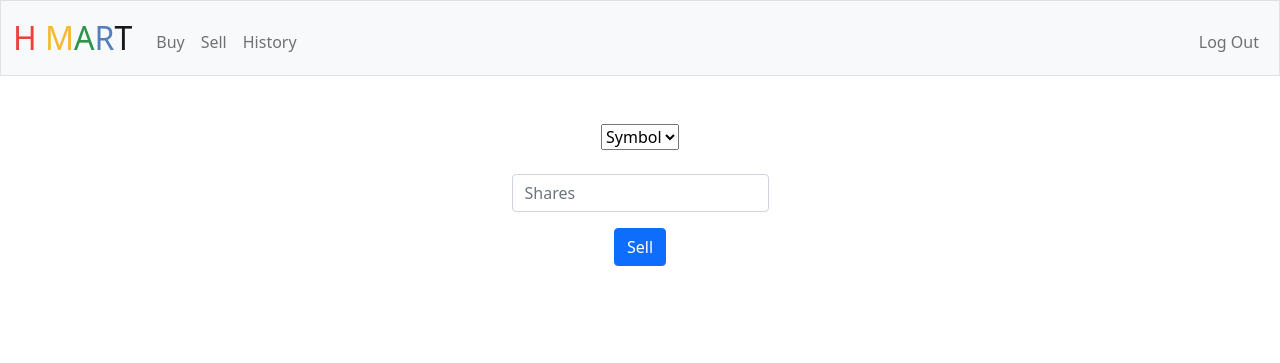
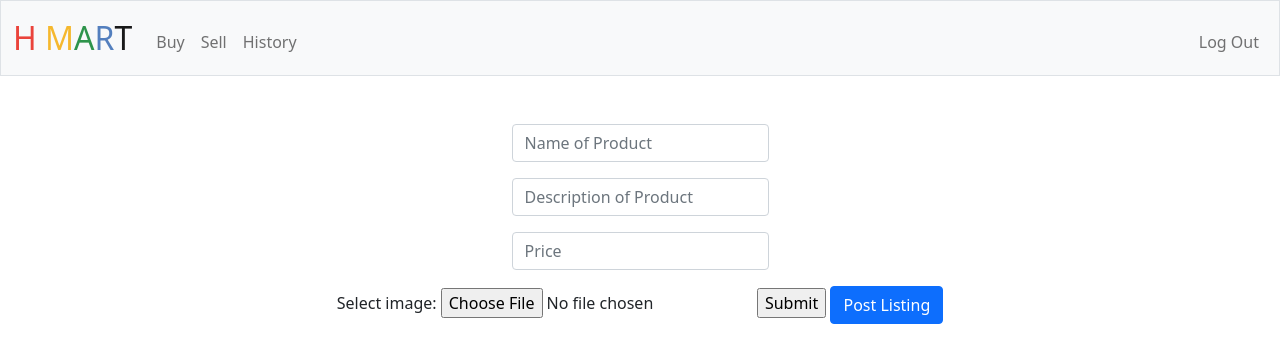
Before and after one commit to bryanhan77/cs50-final-project, a Flask app: page /sell in a window 1280 px wide. Shown: the top 363 px of the page. Run offline with Flask 2, Linux system fonts and the light colour scheme; a user stored in the database is signed in; data that the repository does not hold is empty; some libraries are stand-ins or nearby versions.

Commit message:
worked with some nuts and bolts

```diff
--- a/app.py
+++ b/app.py
@@ -199,7 +199,7 @@ def register():
 @app.route("/sell", methods=["GET", "POST"])
 @login_required
 def sell():
-    """Sell shares of stock"""
+    """Sell something"""
 
     if request.method == "POST":
 
--- a/templates/sell.html
+++ b/templates/sell.html
@@ -6,17 +6,18 @@
 
 {% block main %}
     <form action="/sell" method="post">
-        <select name="symbol" id="symbol">
-            <option selected="true" disabled="disabled">Symbol</option>
-            {% for item in symbols %}
-            <option>{{ item.symbol }}</option>
-            {% endfor %}
-        </select>
-        <br>
-        <br>
         <div class="mb-3">
-            <input class="form-control mx-auto w-auto" id="shares" name="shares" placeholder="Shares" type="number">
+            <input class="form-control mx-auto w-auto" id="name" name="name" placeholder="Name of Product" type="text">
         </div>
-        <button class="btn btn-primary" type="submit">Sell</button>
+        <div class="mb-3">
+            <input class="form-control mx-auto w-auto" id="desc" name="desc" placeholder="Description of Product" type="text">
+        </div>
+        <div class="mb-3">
+            <input class="form-control mx-auto w-auto" id="price" name="price" placeholder="Price" type="number">
+        </div>
+        <label for="img">Select image:</label>
+        <input type="file" id="img" name="img" accept="image/*">
+        <input type="submit">
+        <button class="btn btn-primary" type="submit">Post Listing</button>
     </form>
 {% endblock %}
```
Also changed, not shown: 9 other files.
